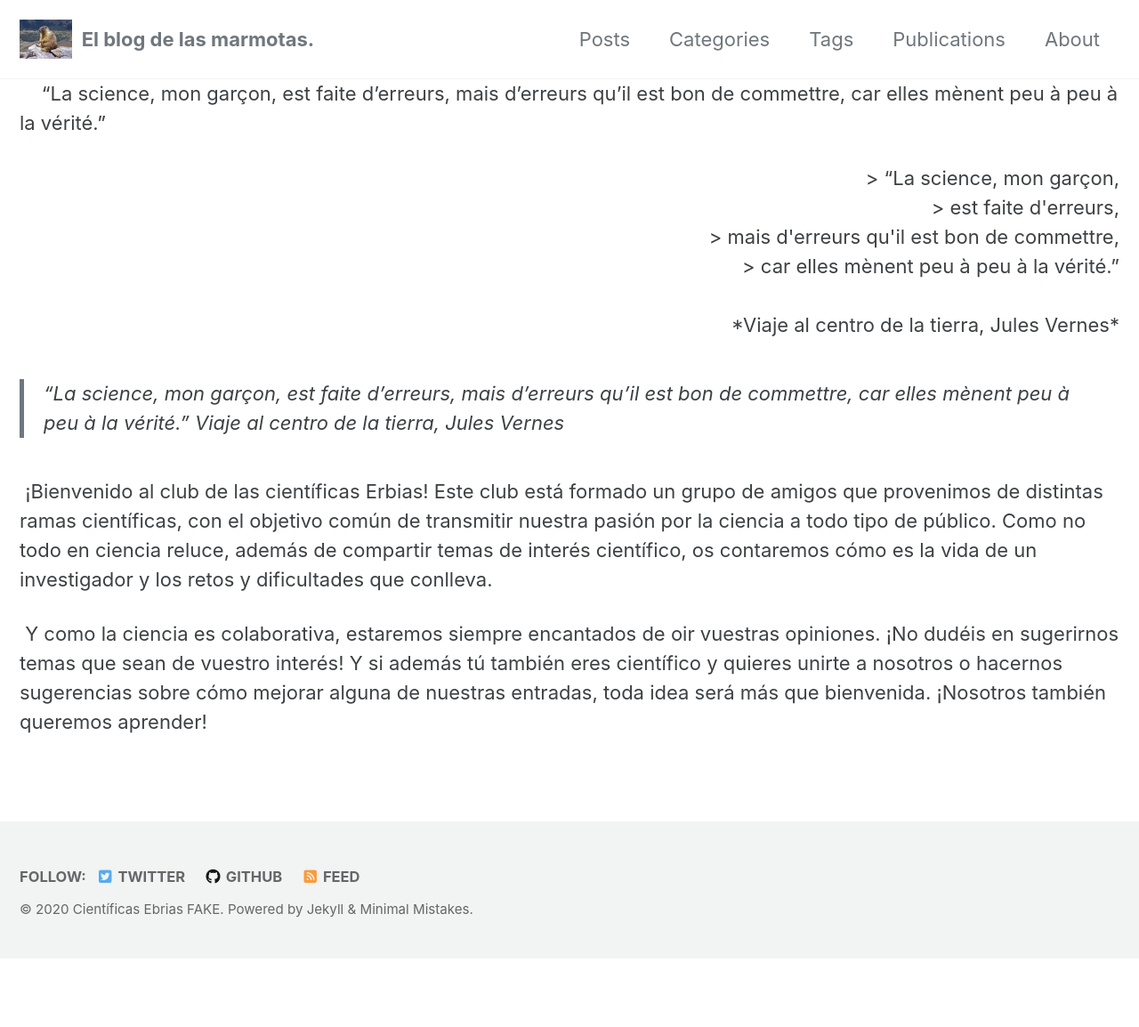
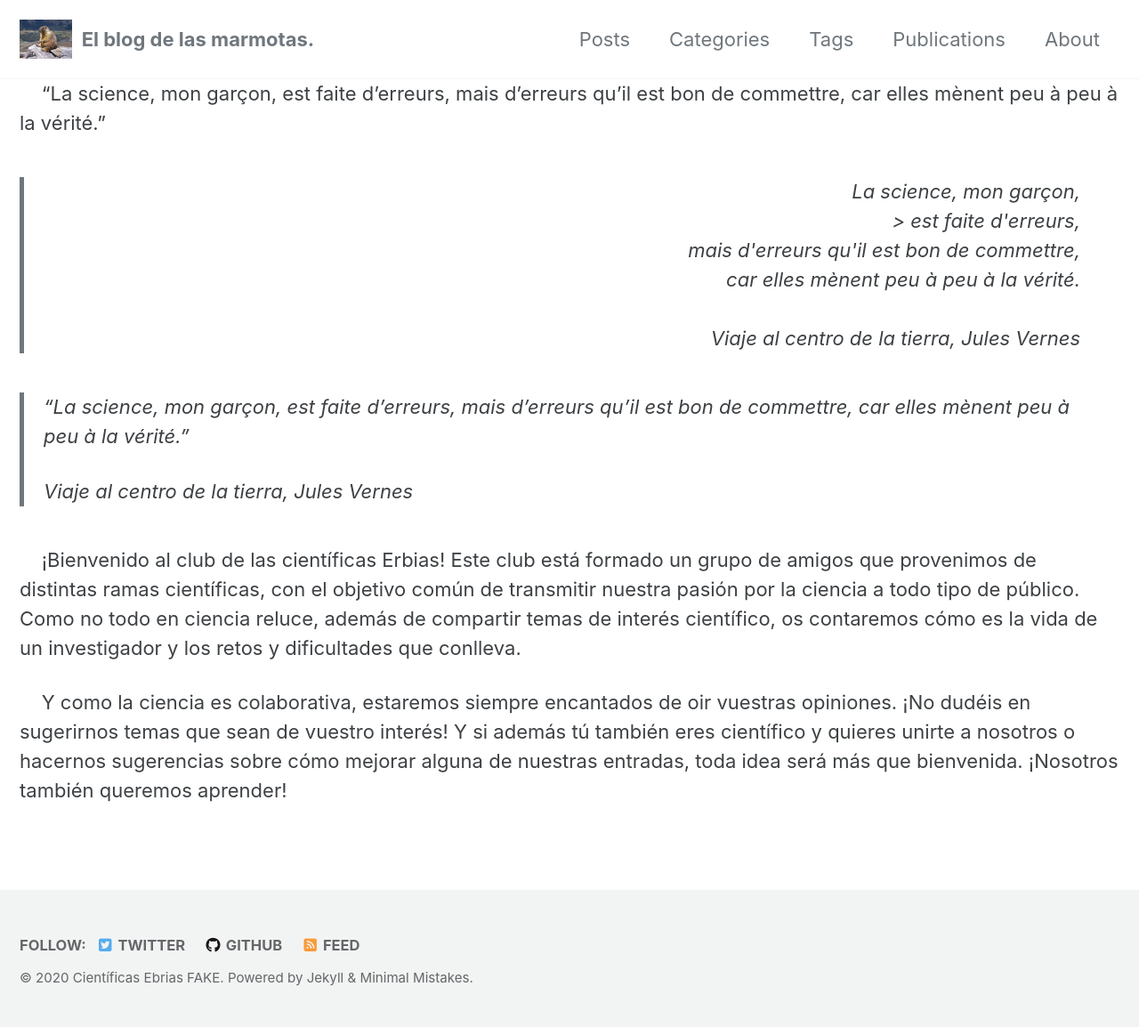
Before and after one commit to JuditSastre/test_blog, a Jekyll site: the page built from _posts/2020-05-08-post-prueba-formato.md, in a window 1280 px wide. Shown: the whole page at 89% size. Built offline with Jekyll 4.4.1, drawn with Linux system fonts in a browser that asks for light colours; cached includes are drawn as plain includes; nearby versions of some CDN libraries; before the commit the page ends 1077 px from its top, so only the background shows below that.

Commit message:
Update 2020-05-08-post-prueba-formato.md

```diff
--- a/_posts/2020-05-08-post-prueba-formato.md
+++ b/_posts/2020-05-08-post-prueba-formato.md
@@ -5,12 +5,13 @@ layout: splash
 ---
 &nbsp;&nbsp;&nbsp;&nbsp;“La science, mon garçon, est faite d'erreurs, mais d'erreurs qu'il est bon de commettre, car elles mènent peu à peu à la vérité.”
 
-<div style="text-align: right"> > “La science, mon garçon, <br> > est faite d'erreurs, <br> > mais d'erreurs qu'il est bon de commettre, <br> > car elles mènent peu à peu à la vérité.”<br><br> *Viaje al centro de la tierra, Jules Vernes* </div>
+<div style="text-align: right"><blockquote>La science, mon garçon, <br> > est faite d'erreurs, <br>  mais d'erreurs qu'il est bon de commettre, <br>  car elles mènent peu à peu à la vérité.<br><br><i> Viaje al centro de la tierra</i>, Jules Vernes </blockquote></div>
 
 > “La science, mon garçon, est faite d'erreurs, mais d'erreurs qu'il est bon de commettre, car elles mènent peu à peu à la vérité.”
+>
 > *Viaje al centro de la tierra*, Jules Vernes
 
-&nbsp;¡Bienvenido al club de las científicas Erbias! Este club está formado un grupo de amigos que provenimos de distintas ramas científicas, con el objetivo común de transmitir nuestra pasión por la ciencia a todo tipo de público. Como no todo en ciencia reluce, además de compartir temas de interés científico, os contaremos cómo es la vida de un investigador y los retos y dificultades que conlleva.
+&nbsp;&nbsp;&nbsp;&nbsp;¡Bienvenido al club de las científicas Erbias! Este club está formado un grupo de amigos que provenimos de distintas ramas científicas, con el objetivo común de transmitir nuestra pasión por la ciencia a todo tipo de público. Como no todo en ciencia reluce, además de compartir temas de interés científico, os contaremos cómo es la vida de un investigador y los retos y dificultades que conlleva.
 
-&nbsp;Y como la ciencia es colaborativa, estaremos siempre encantados de oir vuestras opiniones.
+&nbsp;&nbsp;&nbsp;&nbsp;Y como la ciencia es colaborativa, estaremos siempre encantados de oir vuestras opiniones.
 ¡No dudéis en sugerirnos temas que sean de vuestro interés! Y si además tú también eres científico y quieres unirte a nosotros o hacernos sugerencias sobre cómo mejorar alguna de nuestras entradas, toda idea será más que bienvenida. ¡Nosotros también queremos aprender!
```
